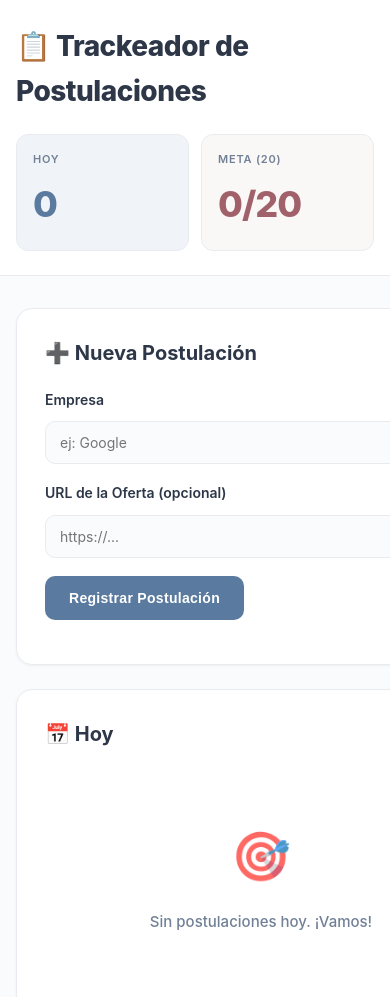
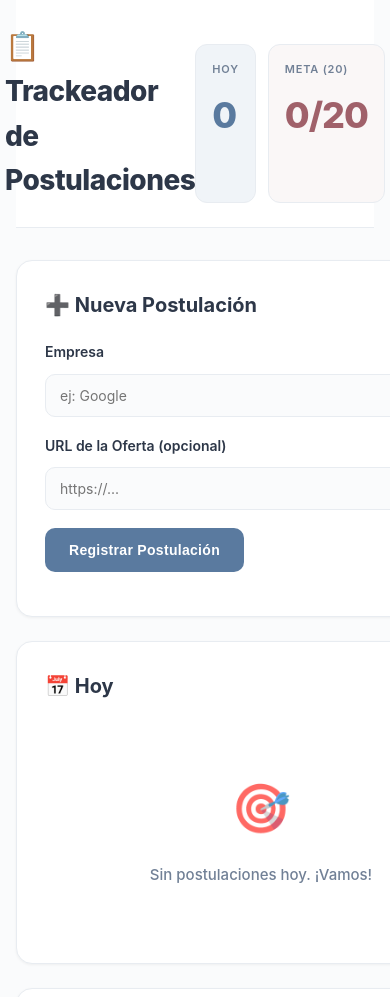
Before and after one commit to manucastelnovo/tracker-jobs, a plain HTML site: page index.html in a window 390 px wide. Shown: the top 997 px of the page. Drawn offline with Linux system fonts and the light colour scheme.

Commit message:
Refactor header styling for improved layout and responsiveness

```diff
--- a/index.html
+++ b/index.html
@@ -74,21 +74,15 @@
     background: var(--bg-secondary);
     border-bottom: 1px solid var(--border);
     padding-block: 24px;
-    margin: 0 calc(-1 * max(16px, env(safe-area-inset-left, 0px)));
-    margin-right: calc(-1 * max(16px, env(safe-area-inset-right, 0px)));
     padding-left: max(16px, env(safe-area-inset-left, 0px));
     padding-right: max(16px, env(safe-area-inset-right, 0px));
-    position: sticky;
-    top: env(safe-area-inset-top, 0px);
-    z-index: 10;
-    backdrop-filter: blur(10px);
-    background: rgba(255, 255, 255, 0.95);
+    display: flex;
+    justify-content: center;
   }
 
-  @media (prefers-color-scheme: dark) {
-    .header {
-      background: rgba(26, 32, 44, 0.95);
-    }
+  .header > * {
+    width: 100%;
+    max-width: 1050px;
   }
 
   h1 {
@@ -155,12 +149,14 @@
     grid-template-columns: 1fr;
     gap: 24px;
     padding-block: 32px;
-    max-width: 1100px;
+    max-width: 700px;
+    margin: 0 auto;
   }
 
   @media (min-width: 768px) {
     .container {
       grid-template-columns: 1fr 1fr;
+      max-width: 1050px;
     }
   }
 
```
